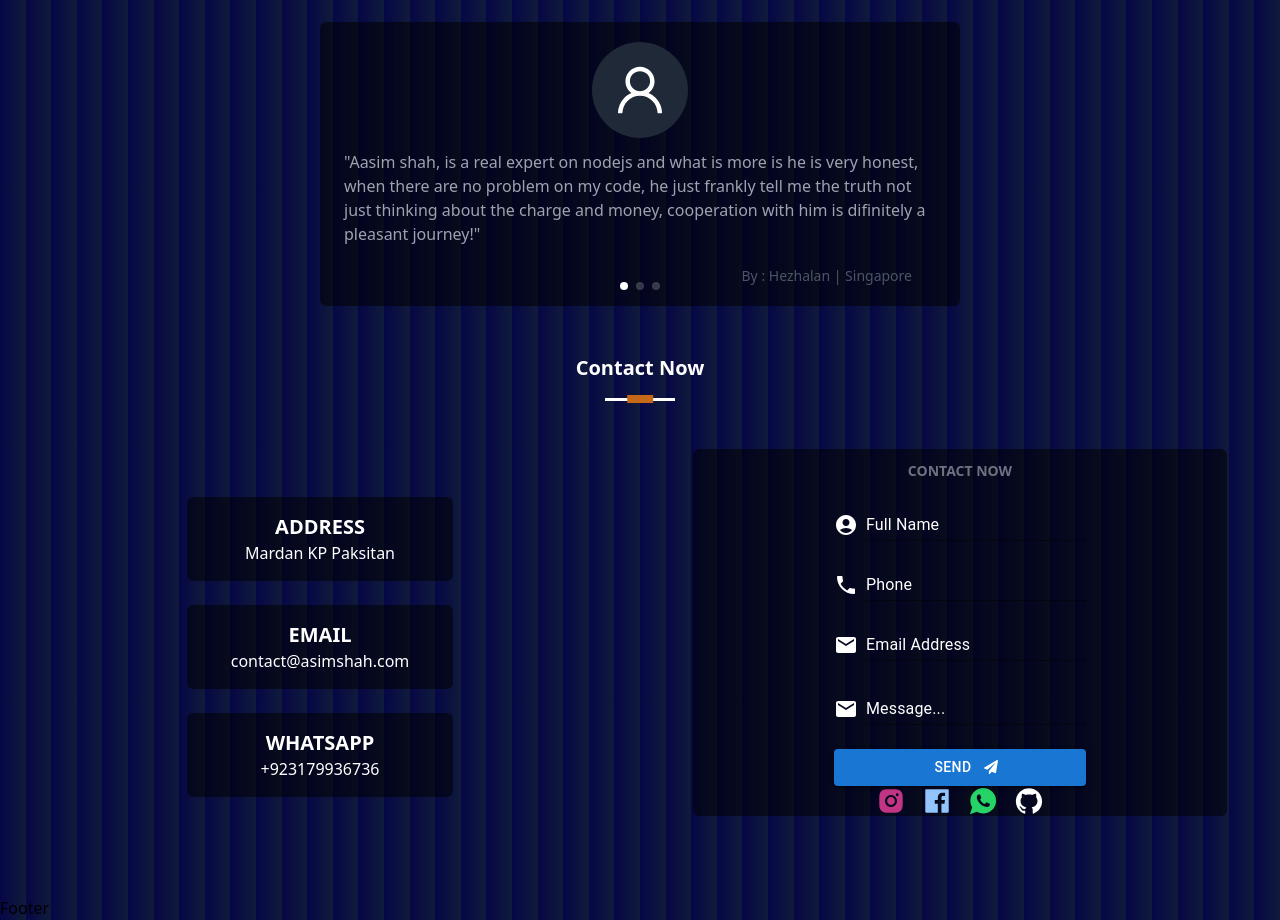
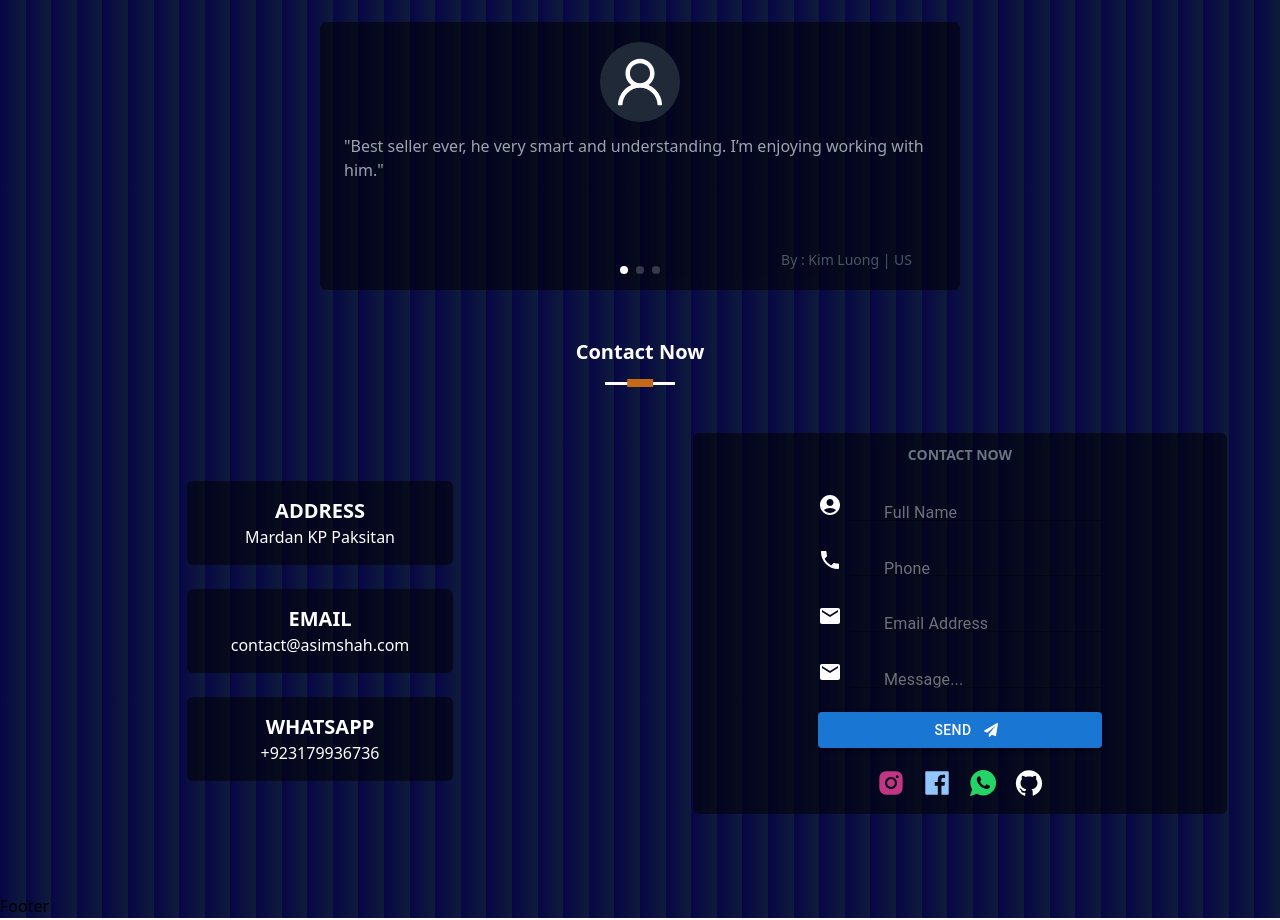
Before and after one commit to aasim-shah/react-portfolio, a React (Create React App) app: page / in a window 1280 px wide. Shown: the part 1080-2000 px from the top of the page. Built offline with nearby package versions, Linux system fonts and the light colour scheme.

Commit message:
colouring

```diff
--- a/src/components/ContactForm.jsx
+++ b/src/components/ContactForm.jsx
@@ -45,7 +45,7 @@ function ContactForm() {
     };
   return (
     <>
-    <div id="contact" className="heading mb-12  pt-12 ">
+    <div id="contact" className="heading mb-12  pt-12  ">
       <p className="font-bold text-center text-white text-xl">Contact Now</p>
     </div>
           <ToastContainer/>
@@ -66,19 +66,19 @@ function ContactForm() {
           </div>
         </div>
 
-        <div className="form bg-[#00000087] mx-auto rounded-md w-10/12 flex flex-col items-center ">
+        <div className="form bg-[#00000087] mx-auto pb-4 rounded-md w-10/12 flex flex-col items-center ">
           <form ref={form} onSubmit={sendEmail}>
             <p className="text-center text-sm font-bold text-gray-500 my-3">
               CONTACT NOW
             </p>
             <Box
-              sx={{ display: "flex", alignItems: "flex-end" }}
+              sx={{ display: "flex", alignItems: "flex-end" ,marginTop : '1rem'}}
               className="mt-3"
             >
               <AccountCircle sx={{ color: "white", mr: 1, my: 0.5 }} />
               <TextField
                 id="input-with-sx"
-                sx={{ input: { color: "white" } }}
+                sx={{ input: { color: "white"  , padding : "0.35px 1rem"}}}
                 label="Full Name "
                 name="user_name"
                 variant="standard"
@@ -90,11 +90,11 @@ function ContactForm() {
             </Box>
 
             <Box
-              sx={{ display: "flex", alignItems: "flex-end" }}
+              sx={{ display: "flex", alignItems: "flex-end" ,marginTop : '1rem'}}
               className="mt-3"
             >
               <PhoneIcon sx={{ color: "white", mr: 1, my: 0.5 }} />
-              <TextField id="input-with-sx"   sx={{ input: { color: "white" } }} label="Phone "
+              <TextField id="input-with-sx"      sx={{ input: { color: "white"  , padding : "0.35px 1rem"}}}  label="Phone "
               variant="standard"
               name="user_phone"
               onChange={(e) => {
@@ -105,7 +105,7 @@ function ContactForm() {
             </Box>
 
             <Box
-              sx={{ display: "flex", alignItems: "flex-end" }}
+              sx={{ display: "flex", alignItems: "flex-end" , marginTop : '1rem' }}
               className="mt-3"
             >
               <EmailIcon sx={{ color: "white", mr: 1, my: 0.5 }} />
@@ -114,7 +114,7 @@ function ContactForm() {
                 label="Email Address "
                 variant="standard"
                 name="user_email"
-                sx={{ input: { color: "white" } }}
+                sx={{ input: { color: "white"  , padding : "0.35px 1rem"}}}
                 onChange={(e) => {
                   setemail(e.target.value);
                 }}
@@ -123,7 +123,7 @@ function ContactForm() {
             </Box>
 
             <Box
-              sx={{ display: "flex", alignItems: "flex-end" }}
+              sx={{ display: "flex", alignItems: "flex-end"  , marginTop : '1rem'}}
               className="mt-4 mb-6"
             >
               <EmailIcon sx={{ color: "white", mr: 1, my: 0.5 }} />
@@ -132,7 +132,7 @@ function ContactForm() {
                 label="Message... "
                 variant="standard"
                 name="message"
-                sx={{ input: { color: "white" } }}
+                sx={{ input: { color: "white"  , padding : "0.35px 1rem"}}}
                 onChange={(e) => {
                   setmessage(e.target.value);
                 }}
@@ -143,7 +143,7 @@ function ContactForm() {
               <span className="mx-3"> SEND </span> <FaPaperPlane />
             </Button>
           </form>
-          <div className="icons  flex flex-row">
+          <div className="icons  flex flex-row mt-5">
               <a href="https://www.instagram.com/aasim__shah_/" className="text-[#C13584] mx-2">
                 <AiFillInstagram size={30} />
               </a>
--- a/src/components/Testomonials.jsx
+++ b/src/components/Testomonials.jsx
@@ -27,18 +27,18 @@ function Testomonials() {
       <div className="swiper_wrapper bg-[#00000087] py-5 rounded-md">
       <div className="img flex flex-row justify-center ">
           {/* <img src="hero.png" alt="Aasim shah" className='w-24 rounded-full' /> */}
-          <div className="w-24 h-24 rounded-full bg-gray-800 flex justify-center items-center">
+          <div className="w-20 h-20 rounded-full bg-gray-800 flex justify-center items-center">
           <AiOutlineUser size={60 } color={"white"}/>
           </div>
       </div>
       <div className="qoute">
         <p className="text-md px-6 py-3 text-gray-400 h-32">
-        "Aasim shah,  is a real expert on nodejs and what is more is he is very honest, when there are no problem on my code, he just frankly tell me the truth not just thinking about the charge and money, cooperation with him is difinitely a pleasant journey!"
+        "Best seller ever, he very smart and understanding. I’m enjoying working with him."
         </p>
       </div>
       <div className="byUser">
         <p className="text-sm text-right pr-12 text-gray-600">
-          By : Hezhalan | Singapore
+          By : Kim Luong | US
         </p>
       </div>
       </div>
@@ -48,7 +48,7 @@ function Testomonials() {
       <div className="swiper_wrapper bg-[#00000087] py-5 rounded-md">
       <div className="img flex flex-row justify-center ">
           {/* <img src="hero.png" alt="Aasim shah" className='w-24 rounded-full' /> */}
-          <div className="w-24 h-24 rounded-full bg-gray-800 flex justify-center items-center">
+          <div className="w-20 h-20 rounded-full bg-gray-800 flex justify-center items-center">
           <AiOutlineUser size={60 } color={"white"}/>
           </div>
       </div>
@@ -68,7 +68,7 @@ function Testomonials() {
       <div className="swiper_wrapper bg-[#00000087] py-5 rounded-md">
       <div className="img flex flex-row justify-center ">
           {/* <img src="hero.png" alt="Aasim shah" className='w-24 rounded-full' /> */}
-          <div className="w-24 h-24 rounded-full bg-gray-800 flex justify-center items-center">
+          <div className="w-20 h-20 rounded-full bg-gray-800 flex justify-center items-center">
           <AiOutlineUser size={60 } color={"white"}/>
           </div>
       </div>
--- a/src/index.css
+++ b/src/index.css
@@ -260,7 +260,14 @@ code {
 .edu_title{
   font-weight: 400;
 }
+.css-aqpgxn-MuiFormLabel-root-MuiInputLabel-root  {
+  color: #b6b6b699 !important;
+  left: 34px !important;
+}
+.css-1c2i806-MuiFormLabel-root-MuiInputLabel-root{
+  color: #b6b6b699 !important;
 
+}
 
 @media only screen and (max-width: 400px) {
   .sidebar_li{
```
